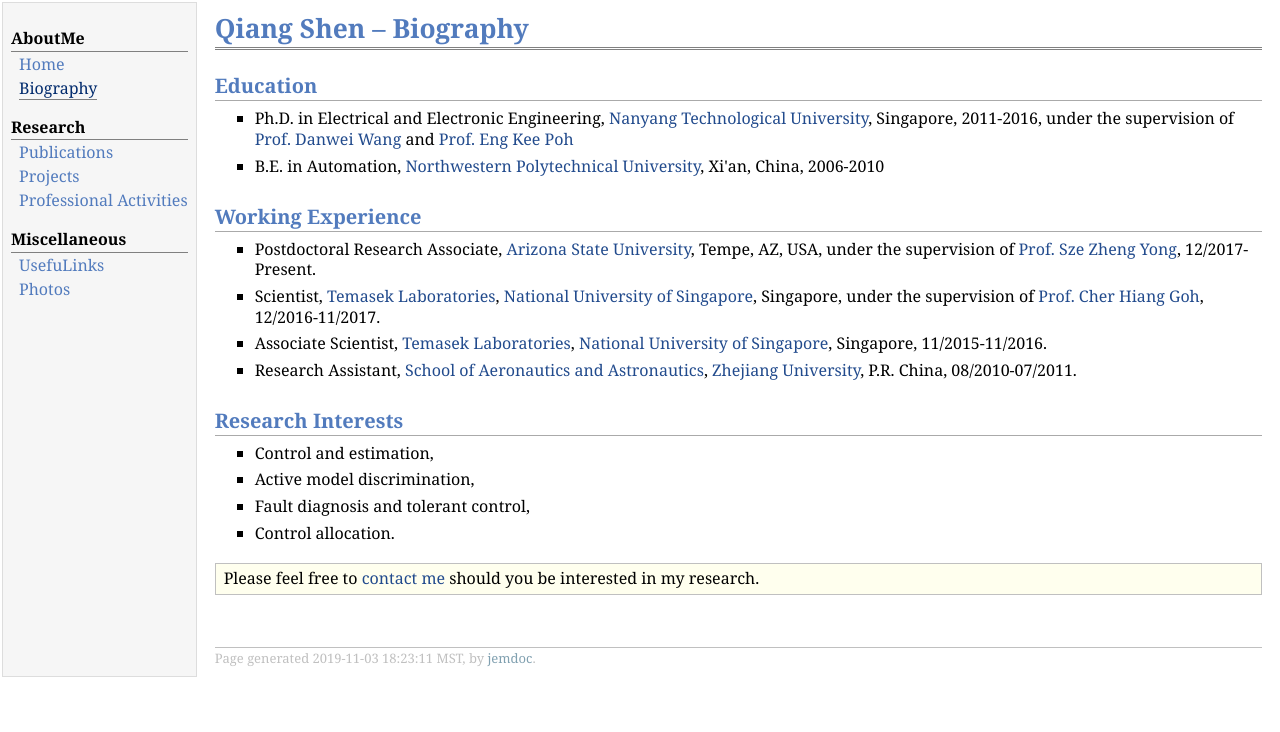
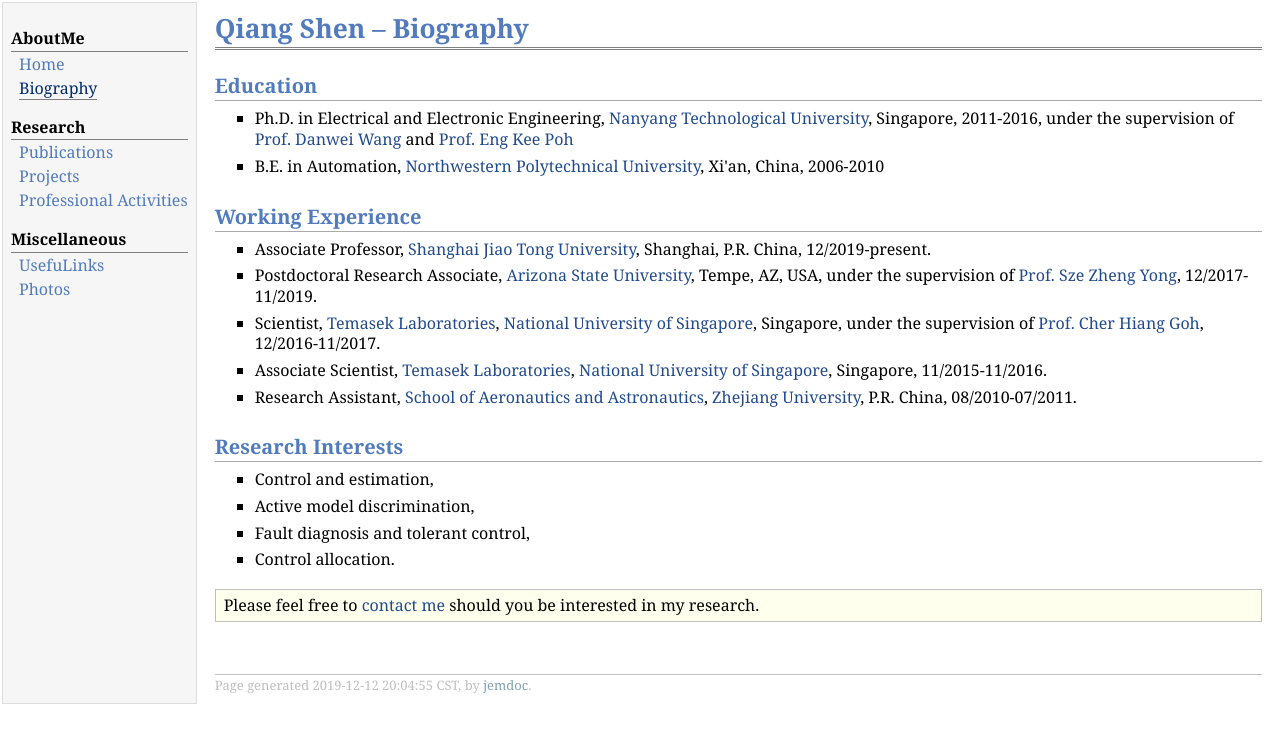
Before and after one commit to qiangs/qiangs.github.io, a plain HTML site: page biography.html in a window 1280 px wide. Drawn offline with Linux system fonts and the light colour scheme.

Commit message:
update biography

```diff
--- a/biography.html
+++ b/biography.html
@@ -35,7 +35,9 @@
 </ul>
 <h2>Working Experience</h2>
 <ul>
-<li><p>Postdoctoral Research Associate, <a href="https://www.asu.edu/">Arizona State University</a>, Tempe, AZ, USA, under the supervision of <a href="https://szyong.engineering.asu.edu/">Prof. Sze Zheng Yong</a>, 12/2017-Present.<br /></p>
+<li><p>Associate Professor, <a href="https://www.sjtu.edu.cn/">Shanghai Jiao Tong University</a>, Shanghai, P.R. China, 12/2019-present. <br /></p>
+</li>
+<li><p>Postdoctoral Research Associate, <a href="https://www.asu.edu/">Arizona State University</a>, Tempe, AZ, USA, under the supervision of <a href="https://szyong.engineering.asu.edu/">Prof. Sze Zheng Yong</a>, 12/2017-11/2019.<br /></p>
 </li>
 <li><p>Scientist, <a href="http://www.temasek-labs.nus.edu.sg/">Temasek Laboratories</a>, <a href="http://www.nus.edu.sg/">National University of Singapore</a>, Singapore, under the supervision of <a href="https://www.eng.nus.edu.sg/idp/staff/goh-cher-hiang/">Prof. Cher Hiang Goh</a>, 12/2016-11/2017.<br /></p>
 </li>
@@ -61,7 +63,7 @@
 </div></div>
 <div id="footer">
 <div id="footer-text">
-Page generated 2019-11-03 18:23:11 MST, by <a href="http://jemdoc.jaboc.net/">jemdoc</a>.
+Page generated 2019-12-12 20:04:55 CST, by <a href="http://jemdoc.jaboc.net/">jemdoc</a>.
 </div>
 </div>
 </td>
```
Also changed, not shown: 1 other file.
